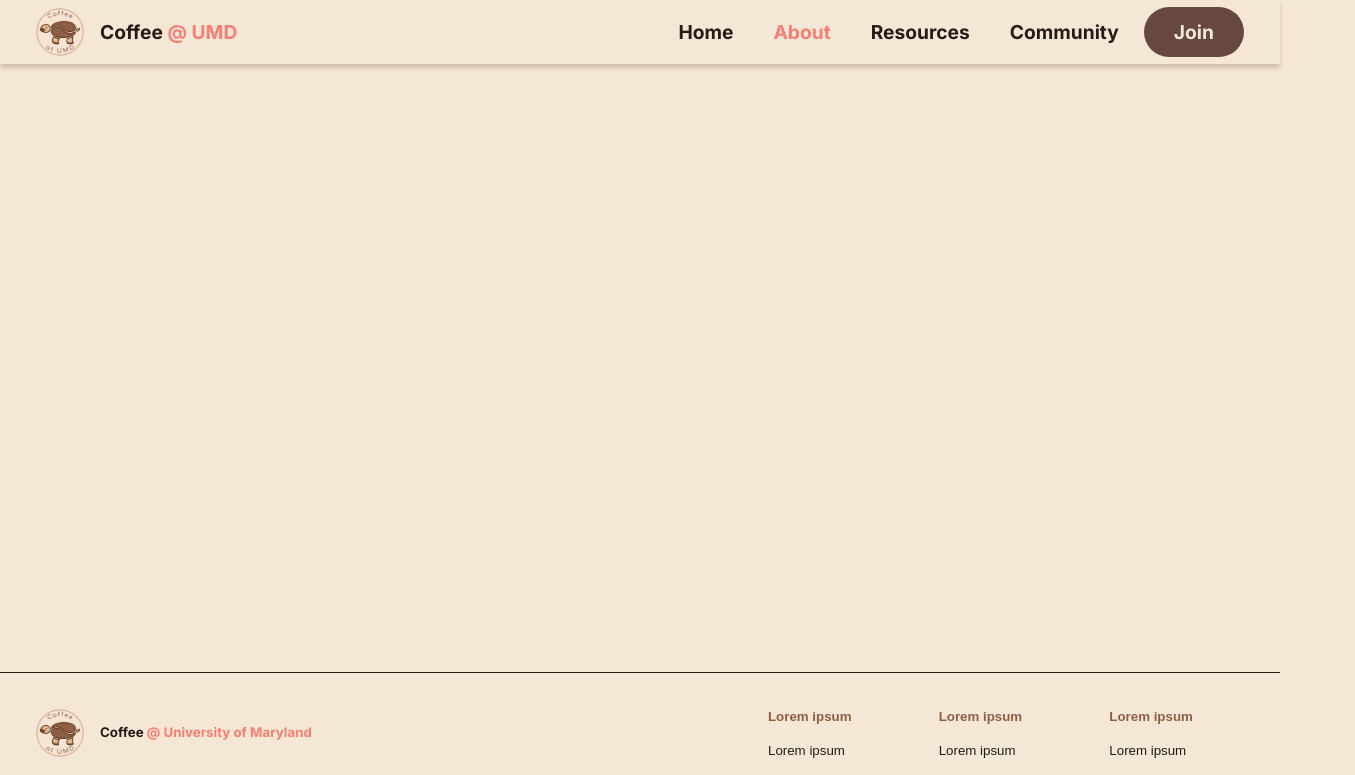
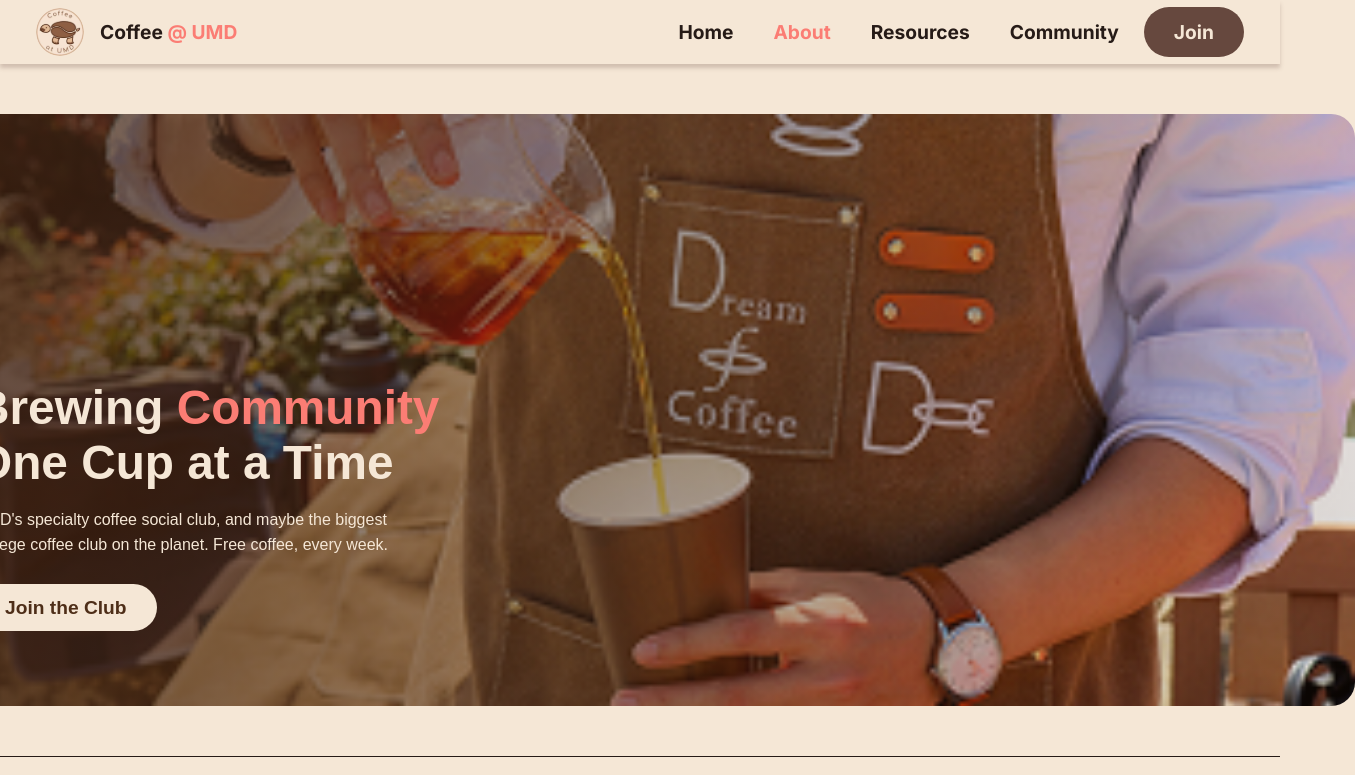
Before and after one commit to Open-Sourcery-UMD/umdcoffee, a React (Vite) app: page /about in a window 1280 px wide. Shown: the top 775 px of the page, 1355 px wide, since content can reach past the window. Built offline with nearby package versions, Linux system fonts and the light colour scheme.

Commit message:
Hero section for about

```diff
--- a/src/components/AboutHero.css
+++ b/src/components/AboutHero.css
@@ -1 +1,54 @@
 /* AboutHero styles (ABOUT-1). Only AboutHero.tsx and its single-use children add rules here. */
+.about-hero-title {
+  position: relative;
+  margin-left: 50px;
+  margin-top: 267px;
+  color: var(--color-background);
+  z-index: 3;
+}
+.about-hero-description {
+  position: relative;
+  margin-left: 50px;
+  color: var(--color-background);
+  z-index: 2;
+}
+.button {
+  position: relative;
+  margin-left: 50px;
+  margin-top: 10px;
+  color: var(--color-background);
+  z-index: 2;
+}
+.about-hero {
+  position: relative;
+  width: 100%;
+  min-height: 500px;
+  margin-top: 50px;
+  margin-left: -75px;
+  margin-bottom: 50px;
+  padding-top: 0px;
+  padding-left: 0px;
+  padding-right: 150px;
+  padding-bottom: 75px;
+  overflow: hidden;
+  border-radius: var(--radius-large, 24px);
+}
+.about-hero-image {
+  position: absolute;
+  inset: 0;
+  width: 100%;
+  height: 100%;
+  object-fit: cover;
+  z-index: 0;
+}
+.about-hero::after {
+  content: "";
+  position: absolute;
+  inset: 0;
+  background: linear-gradient(
+    90deg,
+    rgba(65, 35, 18, 0.8),
+    rgba(65, 35, 18, 0.15)
+  );
+  z-index: 1;
+}
--- a/src/components/AboutHero.tsx
+++ b/src/components/AboutHero.tsx
@@ -1,7 +1,23 @@
 import './AboutHero.css';
+import Button from './Button';
 
 // TODO(ABOUT-1): build the About hero (photo banner + headline + Join button).
 // Root element: <section className="about-hero">. Renders nothing until built so pages don't shift.
 export default function AboutHero() {
-  return null;
+  return (
+    <section className="about-hero">
+      <img className="about-hero-image" src="card-image-placeholder.png"/>
+        <h1 className="about-hero-title">
+          Brewing <span className="highlight">Community</span>
+          <br />
+          One Cup at a Time
+        </h1>
+        <p className="about-hero-description">
+          UMD's specialty coffee social club, and maybe the biggest
+          <br/>
+          college coffee club on the planet. Free coffee, every week.
+        </p>
+        <Button className="button" variant="light">Join the Club</Button>
+    </section>
+  );
 }
```
